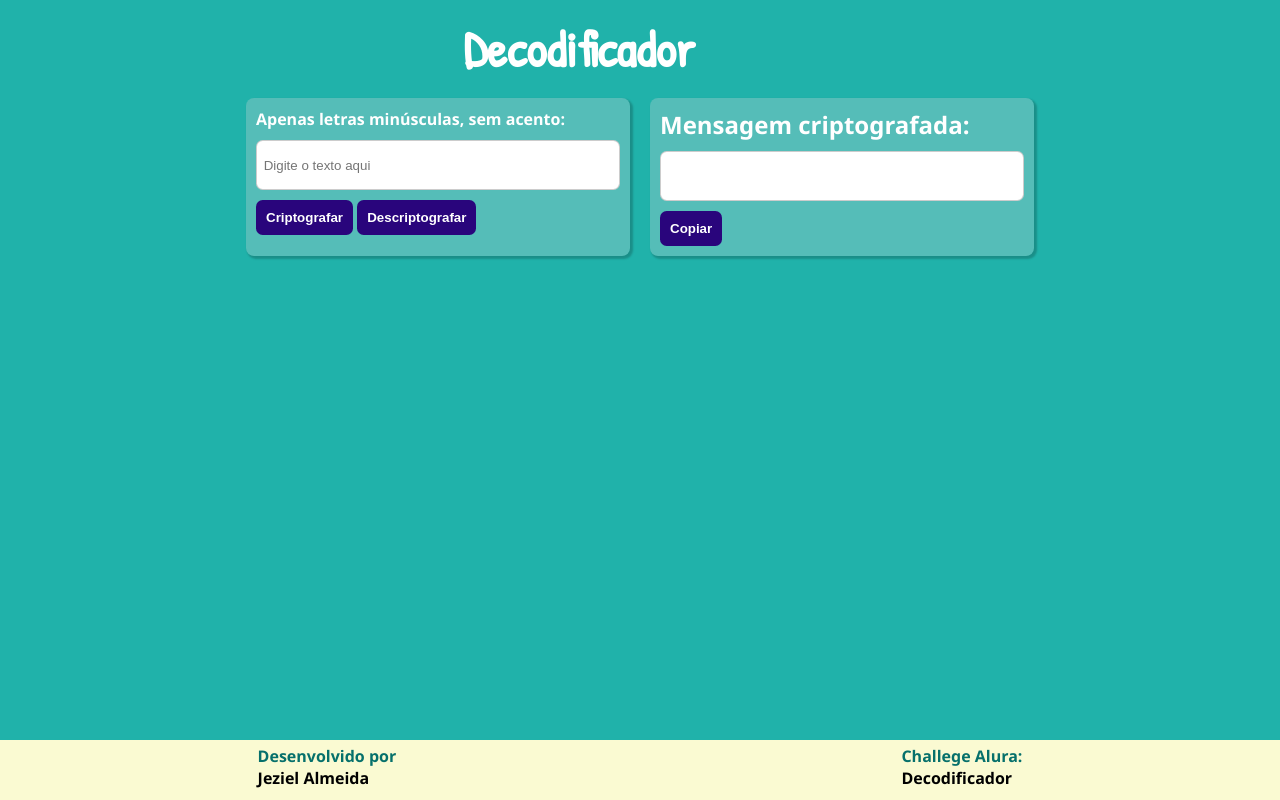
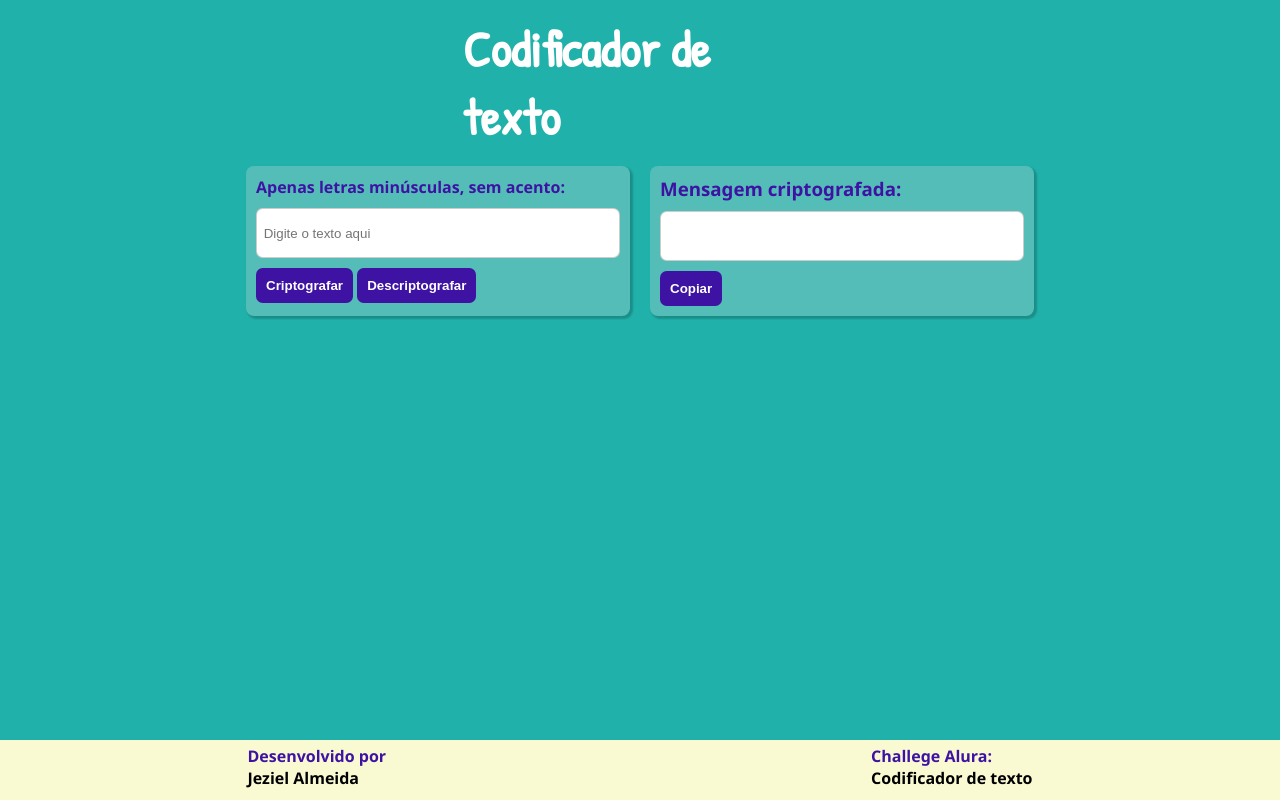
Before and after one commit to jeziel-almeida/Challenge-Criptografia, a plain HTML site: page index.html in a window 1280 px wide. Drawn offline with Linux system fonts and the light colour scheme.

Commit message:
Alteração da cor dos textos

```diff
--- a/index.html
+++ b/index.html
@@ -8,12 +8,12 @@
   <link rel="stylesheet" href="style.css">
 </head>
 <body>
-  <h1 class="titulo">Decodificador</h1>
+  <h1 class="titulo">Codificador de texto</h1>
 
   <main class="main">
     <section class="form box">
       <form action="">
-        <label for="input-texto" style="font-weight: bold; color: white;">Apenas letras minúsculas, sem acento:</label>
+        <label for="input-texto" style="font-weight: bold; color: rgb(62, 19, 163);">Apenas letras minúsculas, sem acento:</label>
         <input class="text-input" type="text" name="input-texto" id="input-texto" placeholder="Digite o texto aqui">
         <input class="btn" type="submit" value="Criptografar" id="btn-cripto">
         <input class="btn" type="submit" value="Descriptografar" id="btn-descripto">
@@ -21,7 +21,7 @@
     </section>
 
     <section class="msg box">
-      <h2 id="msgcripto">Mensagem criptografada:</h2>
+      <h3 id="msgcripto">Mensagem criptografada:</h3>
       <input class="text-input" type="text" id="msg"></input>
       <input class="btn" type="submit" value="Copiar" id="btn-copy">
     </section>
@@ -29,12 +29,12 @@
 
   <section class="footer">
     <div class="conteiner">
-      <h4 style="color: rgb(6, 112, 107);">Desenvolvido por </h4>
+      <h4 style="color: rgb(62, 19, 163);">Desenvolvido por </h4>
       <p style="font-weight: bold;">Jeziel Almeida</p>
     </div>
     <div>
-      <h4 style="color: rgb(6, 112, 107);">Challege Alura:</h4>
-      <h4>Decodificador</h4>
+      <h4 style="color: rgb(62, 19, 163);">Challege Alura:</h4>
+      <h4>Codificador de texto</h4>
     </div>
   </section>
 
--- a/style.css
+++ b/style.css
@@ -22,13 +22,13 @@ body {
   padding: 15px;
   width: 30vw;
   margin: auto;
-  color: white;
+  color: rgb(255, 255, 255);
   font-family: 'Patrick Hand';
   font-size: 50px;
 }
 
 #msgcripto {
-  color: white;
+  color: rgb(62, 19, 163);
 }
 
 .box {
@@ -45,7 +45,7 @@ body {
   border: 0;
   color: white;
   font-weight: bold;
-  background-color: rgb(41, 5, 124);
+  background-color: rgb(62, 19, 163);
   padding: 10px;
   margin-top: 10px;
   border-radius: 0.5em;
```
